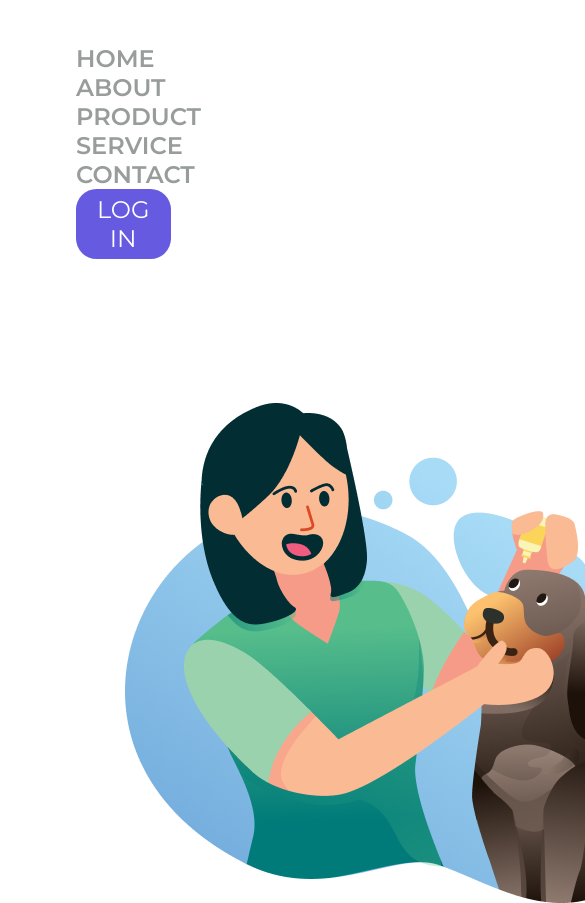
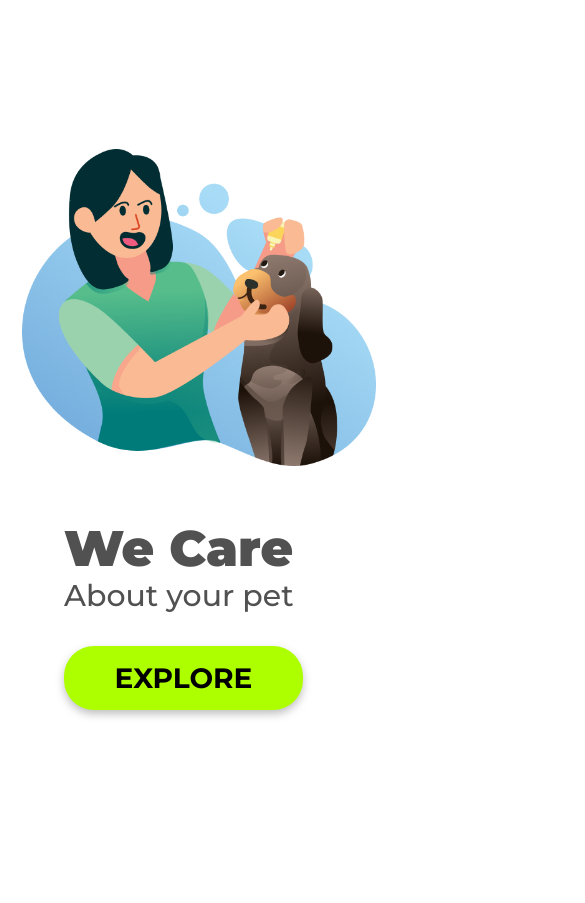
Before and after one commit to gah-cresciulo007/Projeto-We-Care, a plain HTML site: page HTML/index.html in a window 390 px wide. Shown: the top 903 px of the page, 585 px wide, since content can reach past the window. After the commit the page ends 844 px from the top, so only its background shows below. Drawn offline with Linux system fonts and the light colour scheme.

Commit message:
Deixando essa página responsiva para mobile

```diff
--- a/CSS/style.css
+++ b/CSS/style.css
@@ -60,7 +60,7 @@ img {
 }
 
 .first-section {
-   margin: 144px 86px 183px 125px;
+    margin: 144px 86px 183px 125px;
 }
 
 h1 {
@@ -79,10 +79,10 @@ h2 {
 p {
     width: 515px;
     height: 87px;
-   font-weight: 400;
-   color: #848484;
-   font-size: 24px;
-   margin-bottom: 60px;
+    font-weight: 400;
+    color: #848484;
+    font-size: 24px;
+    margin-bottom: 60px;
 }
 
 .second-section {
@@ -98,7 +98,7 @@ p {
     border-radius: 30px;
     padding: 15px 46px;
     cursor: pointer;
-    filter:drop-shadow(0 4px 4px rgba(0,0,0,0.25))
+    filter: drop-shadow(0 4px 4px rgba(0, 0, 0, 0.25))
 }
 
 .button-ex:hover {
@@ -108,3 +108,53 @@ p {
 .button-ex:active {
     opacity: 0.2;
 }
+
+
+@media screen and (max-width: 900px) {
+    nav {
+        display: none;
+    }
+
+    p {
+        display: none;
+    }
+
+    section {
+        display: block;
+    }
+
+    img {
+        width: 354px;
+        height: 317px;
+        cursor: pointer;
+    }
+
+    .first-section {
+        margin: 149px 22px 24px 22px;
+    }
+
+    .second-section {
+        margin: 24px 63px 0px 64px;
+    }
+
+    h1 {
+        width: 263px;
+        height: 52px;
+        font-size: 50px;
+    }
+
+    h2 {
+        width: 232px;
+        height: 37px;
+        font-size: 30px;
+        margin-top: 7px;
+    }
+
+    .button-ex {
+        height: 64px;
+        width: 239px;
+        left: 0px;
+        top: 0px;
+        margin-bottom: 133px;
+    }
+}
```
